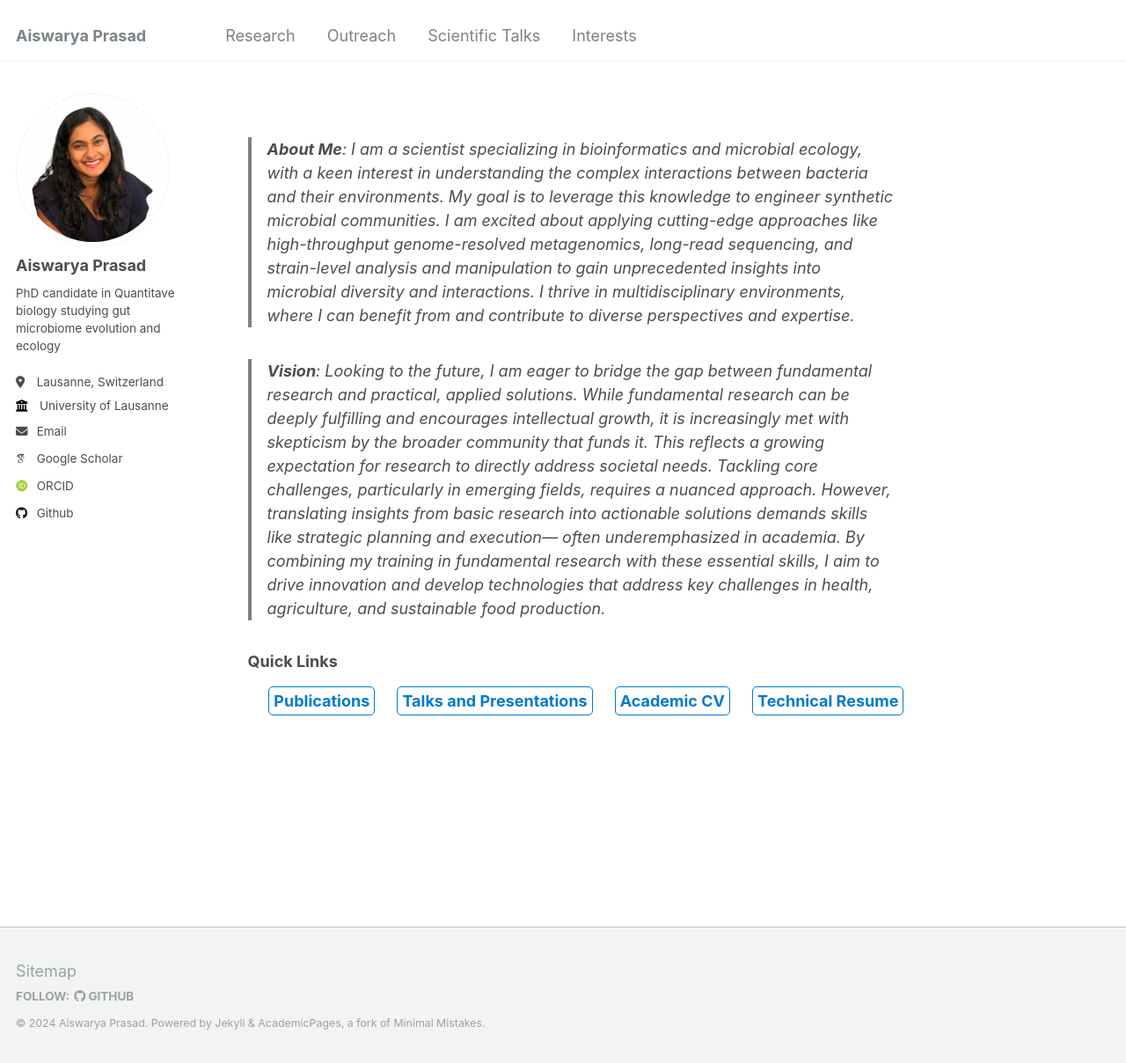
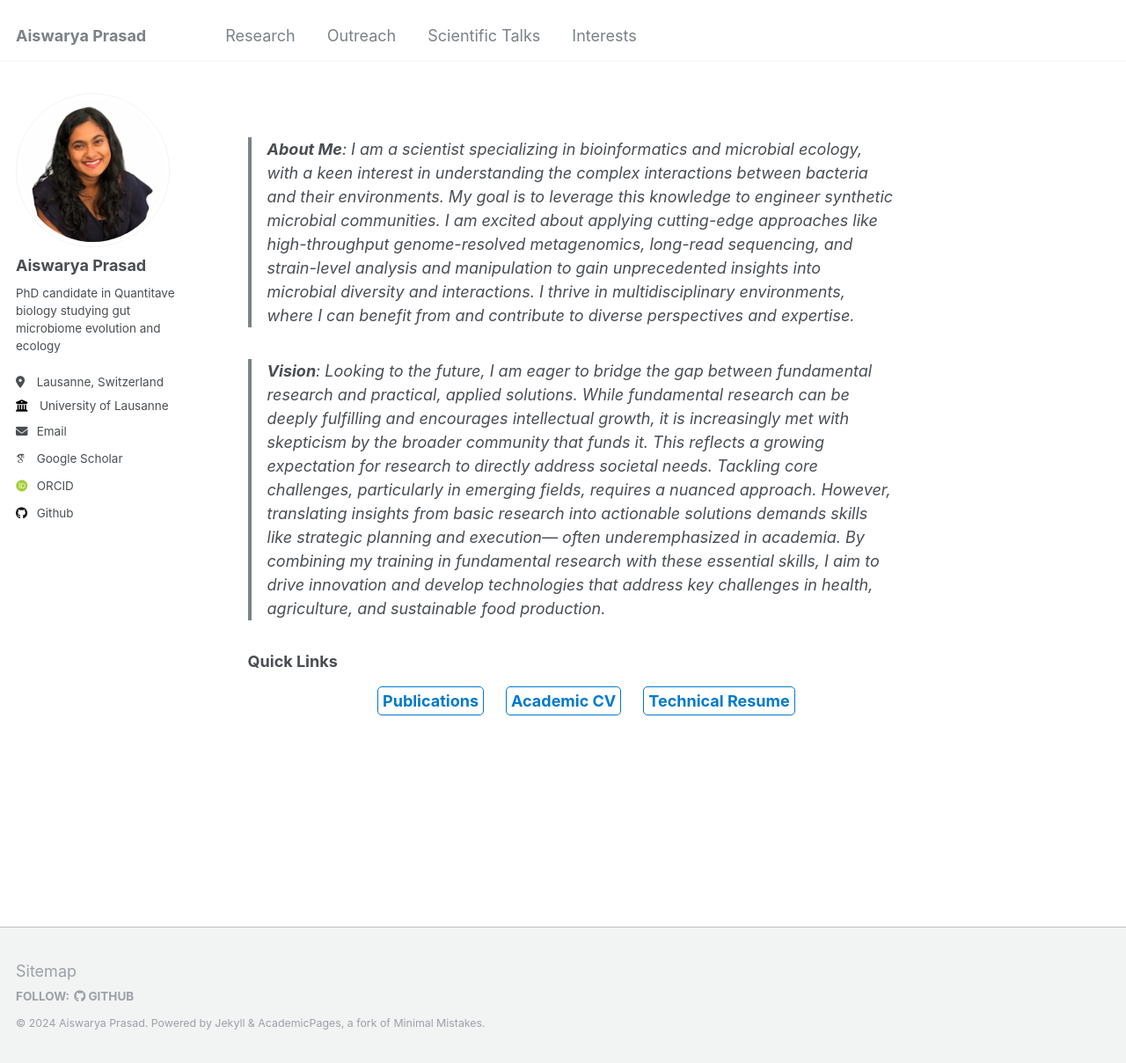
Before and after one commit to Aiswarya-prasad/aiswarya-prasad.github.io, a Jekyll site: the page built from _pages/about.md, in a window 1280 px wide and 1208 px high. Shown: the whole window at 88% size. Built offline with Jekyll 4.4.1, drawn with Linux system fonts in a browser that asks for light colours; some web fonts are replaced.

Commit message:
Syntax change, squash commit later or just ignore.

```diff
--- a/_pages/about.md
+++ b/_pages/about.md
@@ -20,7 +20,6 @@ redirect_from:
 
 <div style="text-align: center; margin-top: 20px;">
   <a href="/cv#publications" style="margin-right: 20px; text-decoration: none; color: #007acc; font-weight: bold; border: 1px solid #007acc; padding: 5px; border-radius: 5px;">Publications</a>
-  <a href="/engagement/talksandconferences" style="margin-right: 20px; text-decoration: none; color: #007acc; font-weight: bold; border: 1px solid #007acc; padding: 5px; border-radius: 5px;">Talks and Presentations</a>
   <a href="/files/AiswaryaPrasad_academic_CV.pdf" style="margin-right: 20px; text-decoration: none; color: #007acc; font-weight: bold; border: 1px solid #007acc; padding: 5px; border-radius: 5px;">Academic CV</a>
   <a href="/files/AiswaryaPrasad_industry_resume.pdf" style="text-decoration: none; color: #007acc; font-weight: bold; border: 1px solid #007acc; padding: 5px; border-radius: 5px;">Technical Resume</a>
 </div>
```
